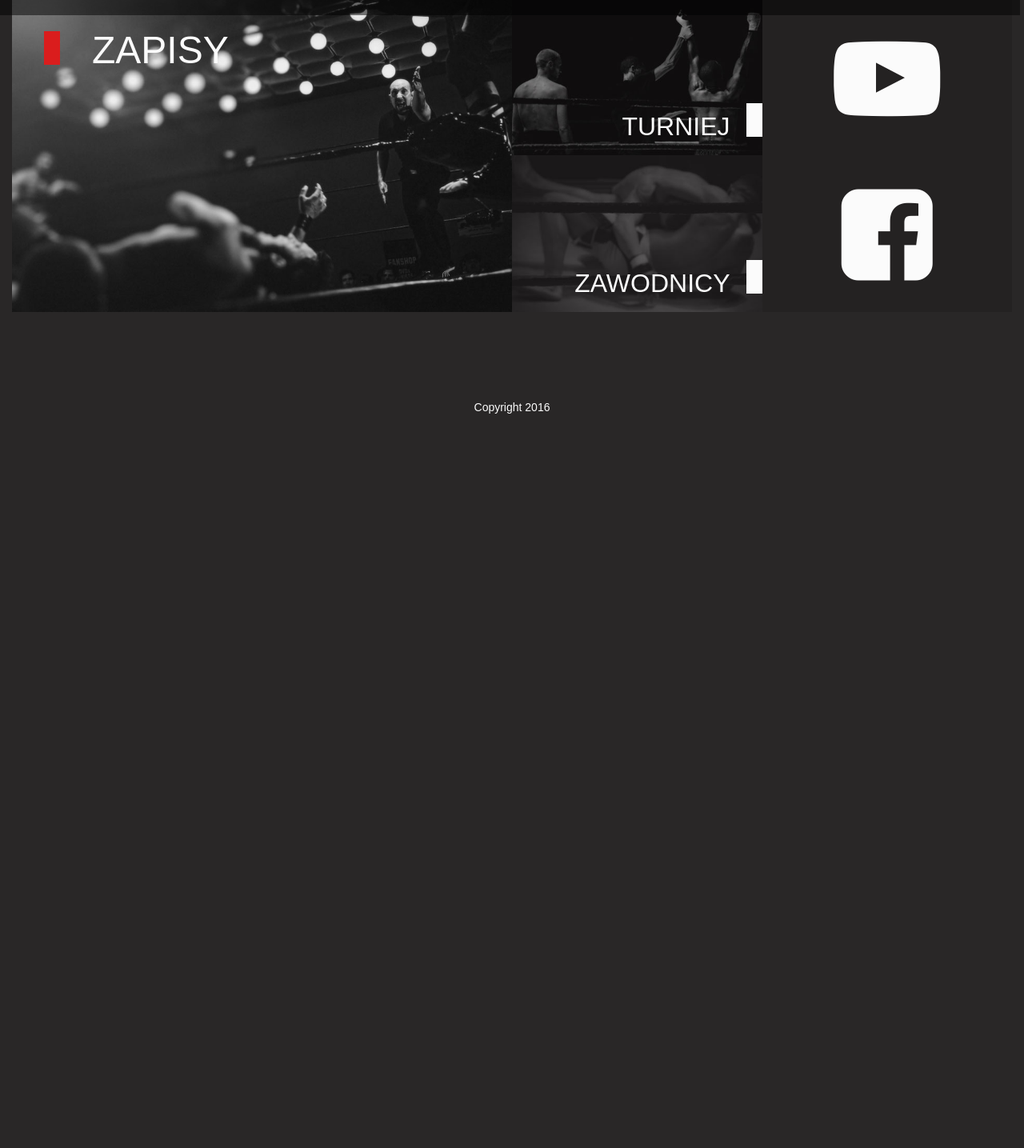
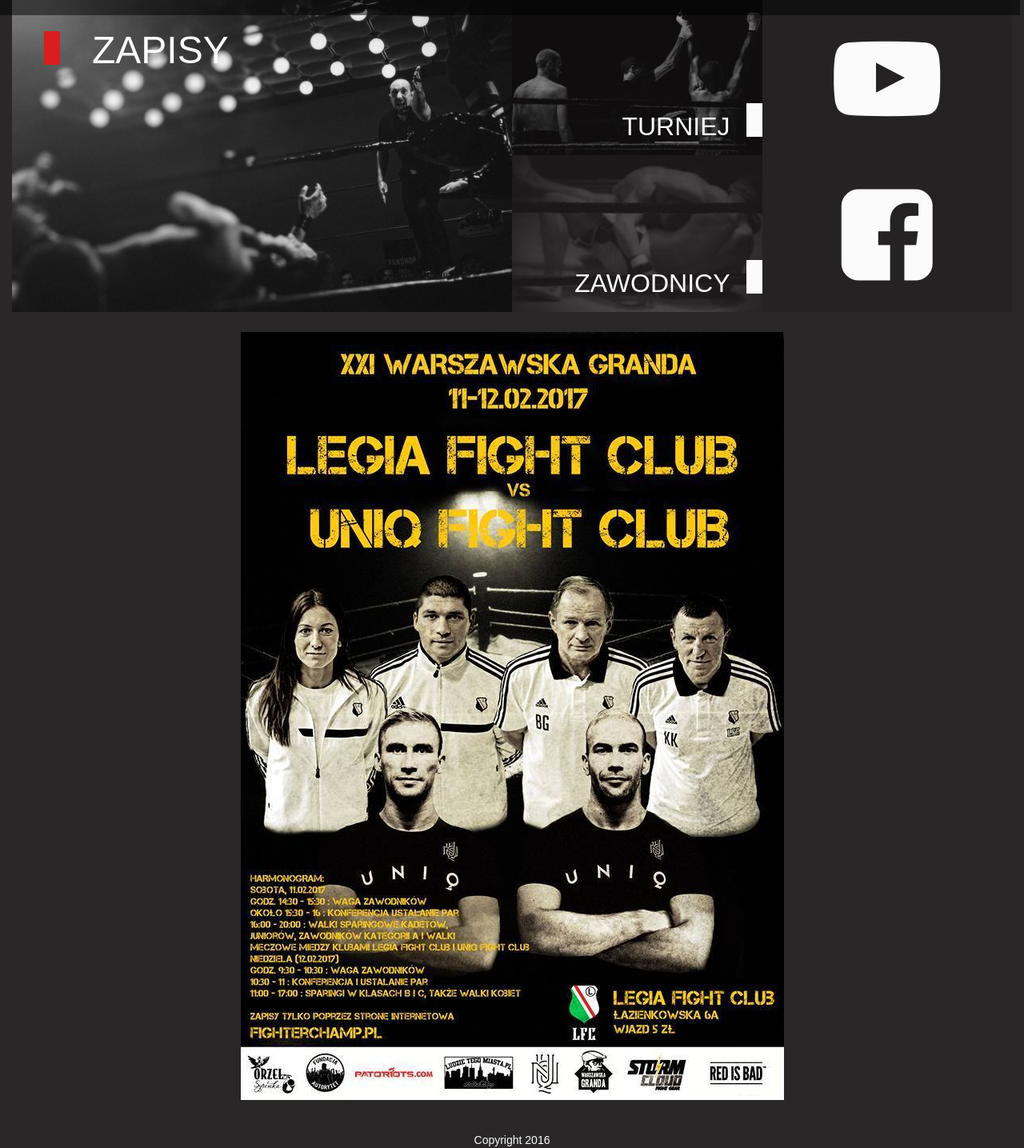
Before and after one commit to kejwmen/fighterchamp, a Symfony app: template app/Resources/views/main/homepage.html.twig in a window 1280 px wide. Shown: the part 281-1716 px from the top of the page at 80% size. Before the commit the page ends 798 px from the top, so only its background shows below. Run offline with Twig, Linux system fonts and the light colour scheme; the template is opened without the code that fills it, so the values that code supplies are empty; some libraries are stand-ins or nearby versions.

Commit message:
google maps & poster

```diff
--- a/app/Resources/views/base.html.twig
+++ b/app/Resources/views/base.html.twig
@@ -98,6 +98,7 @@
 
 {% block javascripts %}
     <script src="https://ajax.googleapis.com/ajax/libs/jquery/2.2.0/jquery.min.js"></script>
+
     <script src="http://maxcdn.bootstrapcdn.com/bootstrap/3.3.7/js/bootstrap.min.js" integrity="sha384-Tc5IQib027qvyjSMfHjOMaLkfuWVxZxUPnCJA7l2mCWNIpG9mGCD8wGNIcPD7Txa" crossorigin="anonymous"></script>
     <script type="text/javascript"
             id="cookieinfo"
@@ -108,6 +109,21 @@
             data-close-text="Rozumiem">
     </script>
     <script src="{{ asset('bundles/petkoparacrudgenerator/js/petkopara-crud-generator.js') }}"></script>
+    <script type="text/javascript">
+        function initMap(){
+            var map = new google.maps.Map(document.getElementById('google-map'), {
+                center: {lat: 52.2232, lng: 21.0425},
+                zoom: 16
+            });
+            var marker = new google.maps.Marker({
+                position: {lat: 52.222320, lng: 21.041749},
+                map: map
+            });
+        }
+
+    </script>
+    <script src="https://maps.googleapis.com/maps/api/js?key=AIzaSyBGtu16D8pKTbgxy9dEIQwkONpcInDkufc&callback=initMap"
+            async defer></script>
 {% endblock %}
 </body>
 </html>
--- a/app/Resources/views/contact/contact.html.twig
+++ b/app/Resources/views/contact/contact.html.twig
@@ -2,12 +2,15 @@
 
 {% block body %}
     <div class="container">
-        <address class="text-center">
+        <div class="row">
+        <address class="text-center col-xs-12">
             {#<i class="fa fa-envelope"></i><a href="mailto:slawomir.grochowski@gmail.com"> slawomir.grochowski@gmail.com</a><br/>#}
             <i class="fa fa-phone"></i> 505 266 615<br/>
             <i class="fa fa-facebook"></i><a href="https://web.facebook.com/events/1204812769587531/">
                 Strona wydarzenia na Facebooku</a><br/>
             LEGIA FIGHT CLUB, 02-449 Warszawa, ul. Łazienkowska 6A
         </address>
+        <div id="google-map" class="google-map col-xs-12 col-sm-8 col-sm-offset-2 col-md-6 col-md-offset-3"></div>
+        </div>
     </div>
 {% endblock %}
--- a/app/Resources/views/main/homepage.html.twig
+++ b/app/Resources/views/main/homepage.html.twig
@@ -82,5 +82,12 @@
                 </div>
             </div>
         </section>
+        <aside class="poster">
+            <div class="row">
+                <div class="col-xs-12">
+                    <img src="{{ asset('img/plakatXXI.jpg') }}" class="img-responsive center-block">
+                </div>
+            </div>
+        </aside>
     </div>
 {% endblock %}
--- a/web/css/style.css
+++ b/web/css/style.css
@@ -292,7 +292,15 @@ main h3 {
     margin-bottom: 10px;
 }
 
+/*--contact--*/
+.google-map {
+    height: 45vh;
+}
+
 /*--other--*/
+.poster {
+    padding-top: 25px;
+}
 .table-striped>tbody>tr:nth-of-type(odd) {
     background-color: #242222;
 }
```
Also changed, not shown: app/Resources/views/tournament/show.twig (+12 -5 lines), web/img/plakatXXI.jpg (added).
